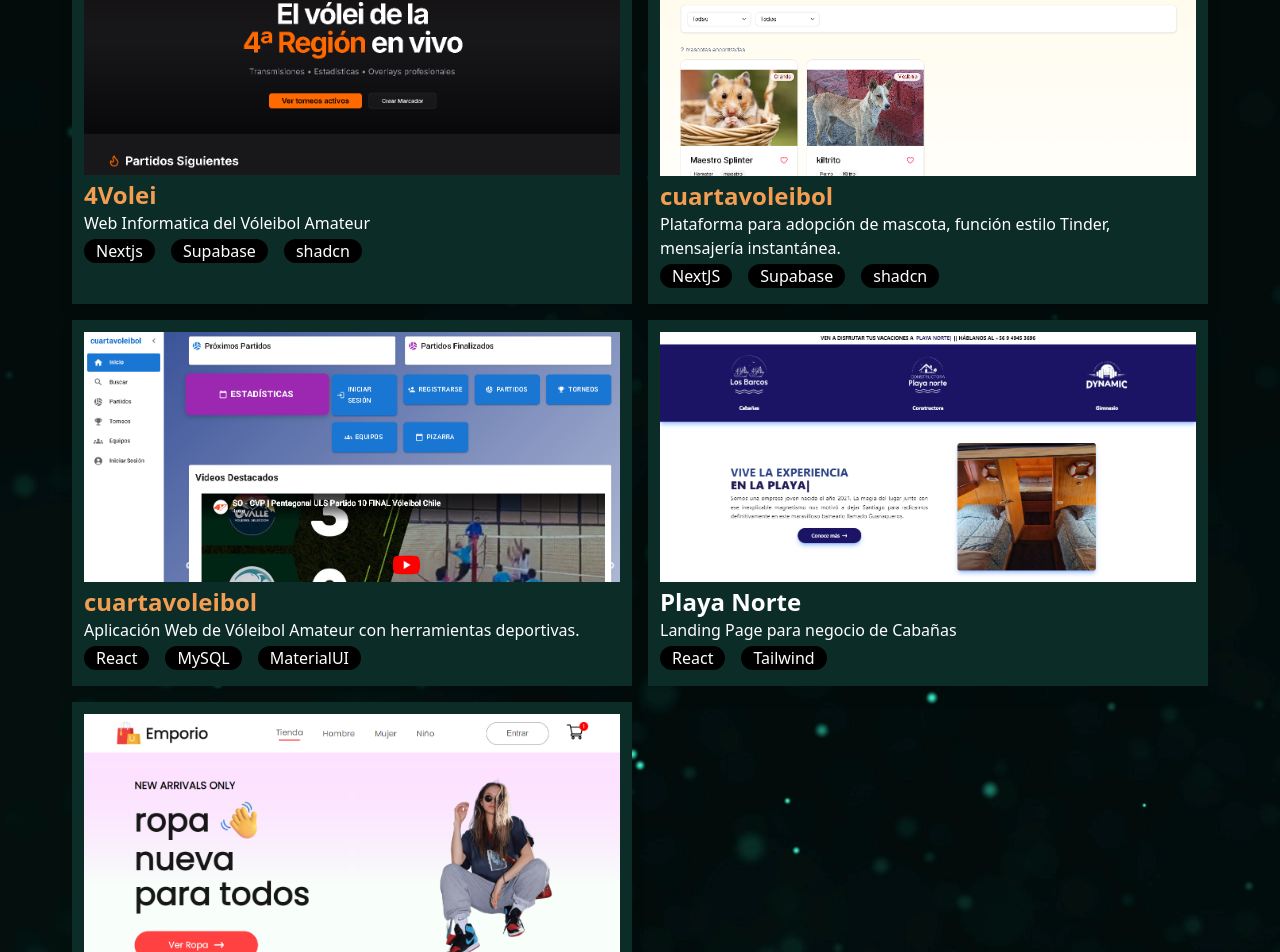
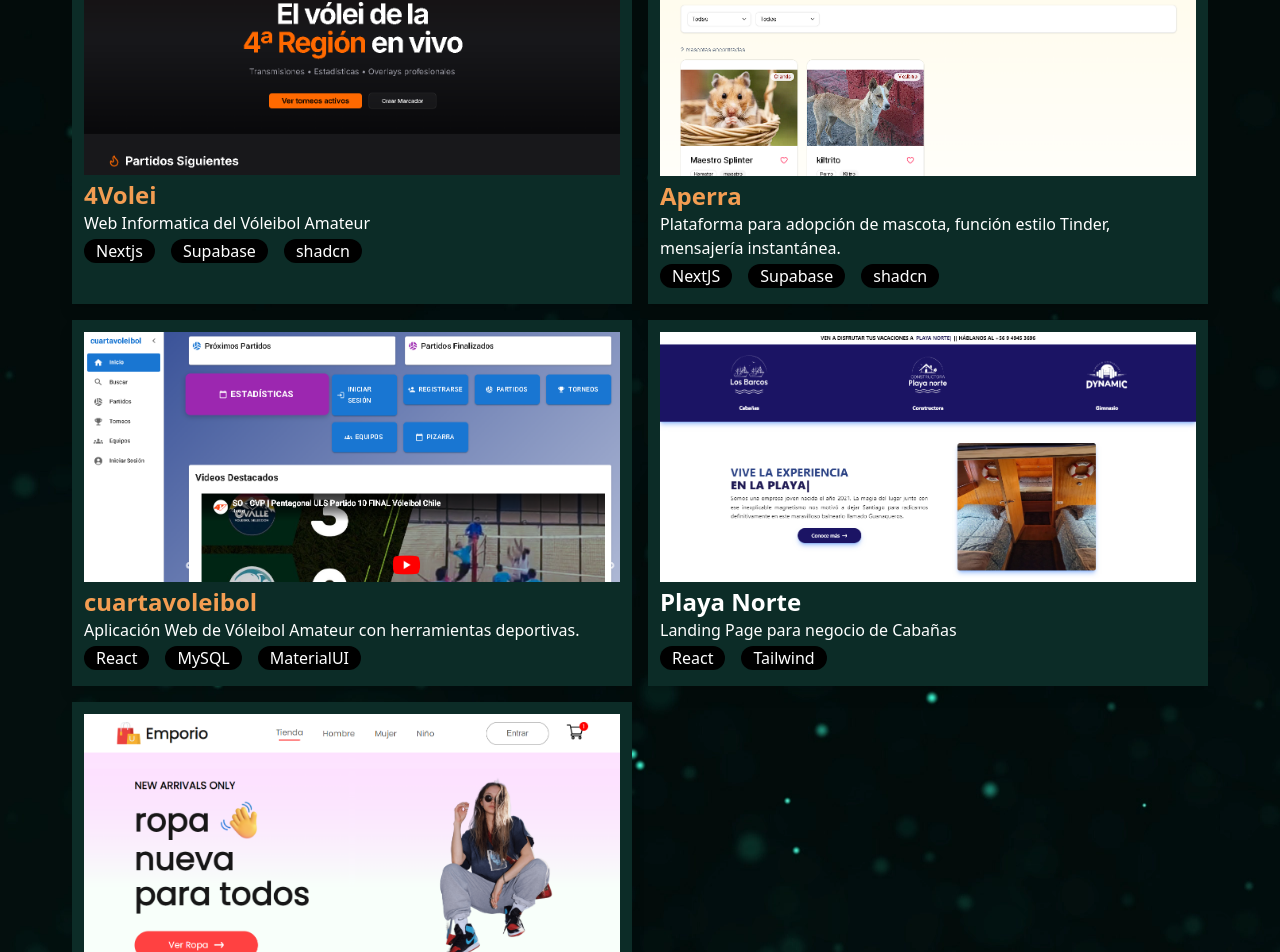
Before and after one commit to Joelherr09/portafolio, a React (Create React App) app: page / in a window 1280 px wide. Shown: the part 770-1722 px from the top of the page. Built offline with nearby package versions, Linux system fonts and the light colour scheme.

Commit message:
Update Proyectos.jsx

```diff
--- a/src/components/Proyectos.jsx
+++ b/src/components/Proyectos.jsx
@@ -30,7 +30,7 @@ const Proyectos = () => {
           <a href="https://aperra.vercel.app/" target="_blank" rel="noreferrer">
             <img src={aperra} alt="" />
             <div className="py-1">
-                <h4 className="text-2xl font-semibold text-[#f39d52]">cuartavoleibol</h4>
+                <h4 className="text-2xl font-semibold text-[#f39d52]">Aperra</h4>
                 <p>Plataforma para adopción de mascota, función estilo Tinder, mensajería instantánea.</p>
                 <div className="flex gap-4 pt-1">
                     <p className="bg-black rounded-xl px-3">NextJS</p>
```
